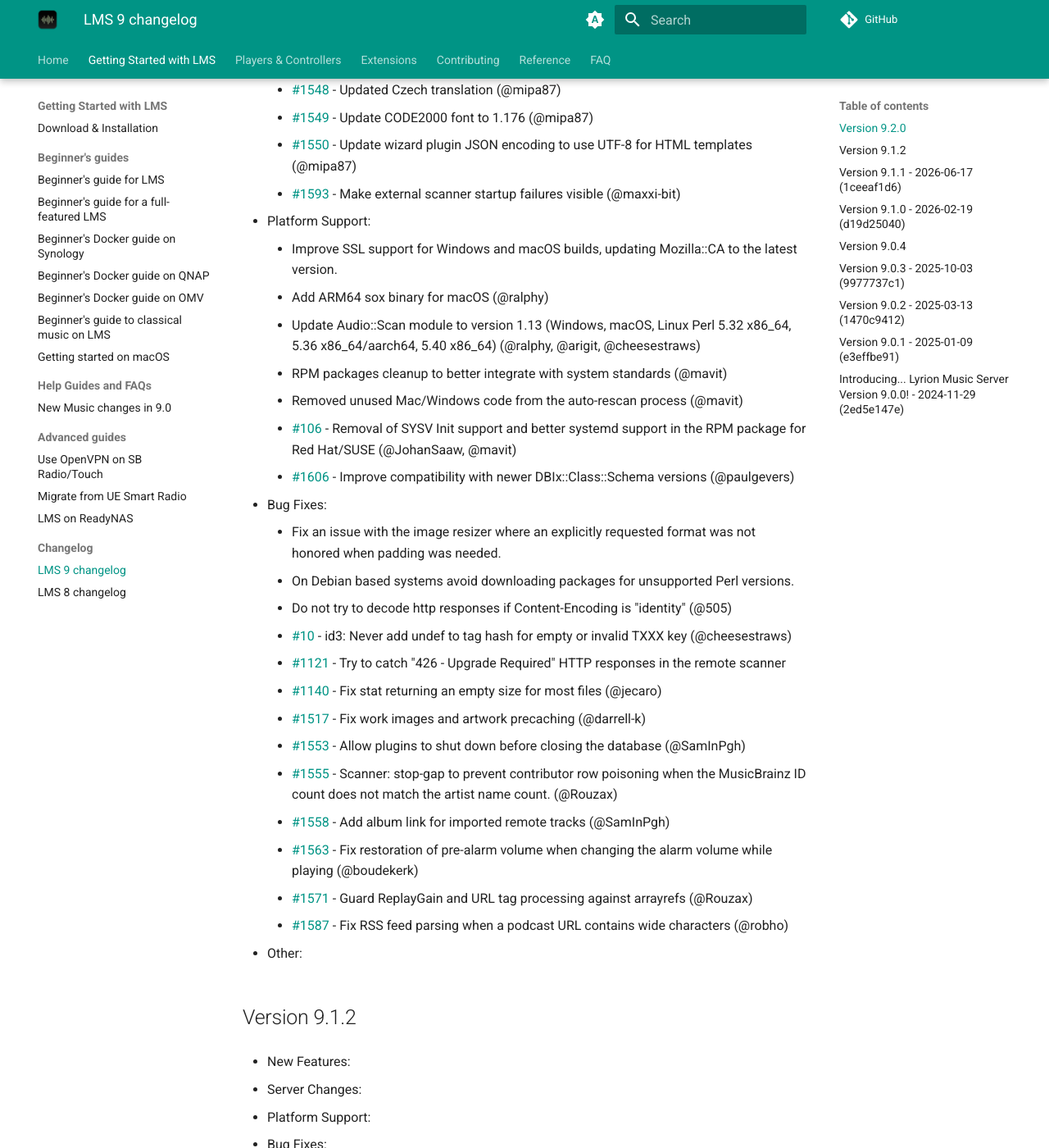
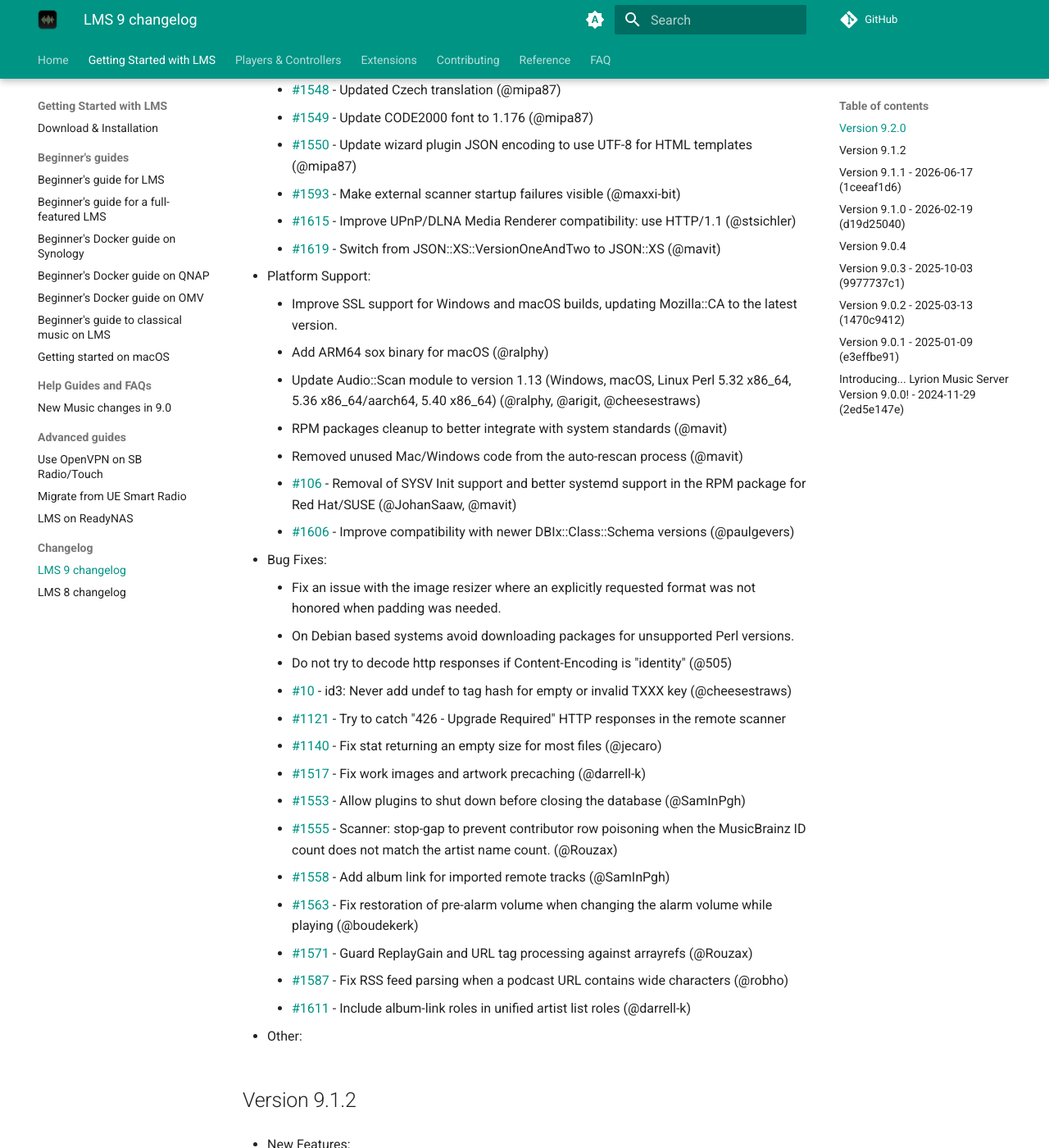
Before and after one commit to LMS-Community/lms-community.github.io, an MkDocs documentation site: the page built from docs/getting-started/changelog-lms9.md, in a window 1280 px wide and 1400 px high, scrolled down 794 px. Shown: the whole window at 82% size. Built offline with MkDocs 1.6.1 and Material for MkDocs 9.7.7, drawn with Linux system fonts in a browser that asks for light colours; a script that is not in the unit is left out; plug-ins that fetch from the network failed and are left out; comment, search, counter and statistics services are not loaded.

Commit message:
Update external data sources

```diff
--- a/docs/getting-started/changelog-lms9.md
+++ b/docs/getting-started/changelog-lms9.md
@@ -21,6 +21,8 @@
 	- [#1549](https://github.com/LMS-Community/slimserver/pull/1549) \- Update CODE2000 font to 1.176 (@mipa87)
 	- [#1550](https://github.com/LMS-Community/slimserver/pull/1550) \- Update wizard plugin JSON encoding to use UTF-8 for HTML templates (@mipa87)
 	- [#1593](https://github.com/LMS-Community/slimserver/pull/1593) \- Make external scanner startup failures visible (@maxxi-bit)
+	- [#1615](https://github.com/LMS-Community/slimserver/pull/1615) \- Improve UPnP/DLNA Media Renderer compatibility: use HTTP/1.1 (@stsichler)
+	- [#1619](https://github.com/LMS-Community/slimserver/pull/1619) \- Switch from JSON::XS::VersionOneAndTwo to JSON::XS (@mavit)
 
 - Platform Support:
 
@@ -47,6 +49,7 @@
 	- [#1563](https://github.com/LMS-Community/slimserver/pull/1563) \- Fix restoration of pre-alarm volume when changing the alarm volume while playing (@boudekerk)
 	- [#1571](https://github.com/LMS-Community/slimserver/pull/1571) \- Guard ReplayGain and URL tag processing against arrayrefs (@Rouzax)
 	- [#1587](https://github.com/LMS-Community/slimserver/pull/1587) \- Fix RSS feed parsing when a podcast URL contains wide characters (@robho)
+	- [#1611](https://github.com/LMS-Community/slimserver/pull/1611) \- Include album-link roles in unified artist list roles (@darrell-k)
 
 - Other:
 
```
